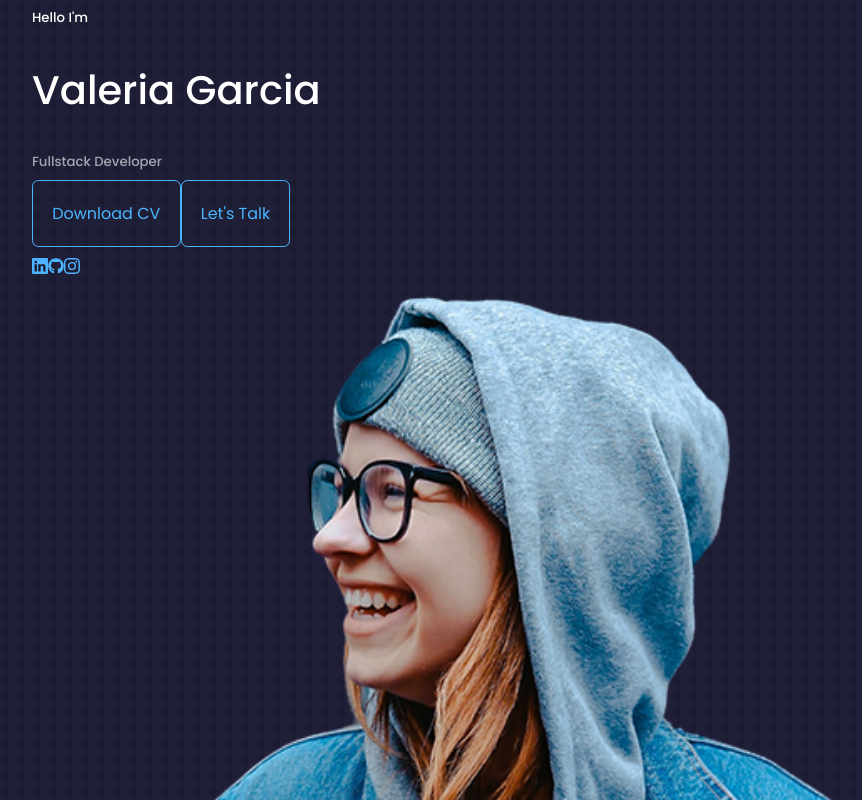
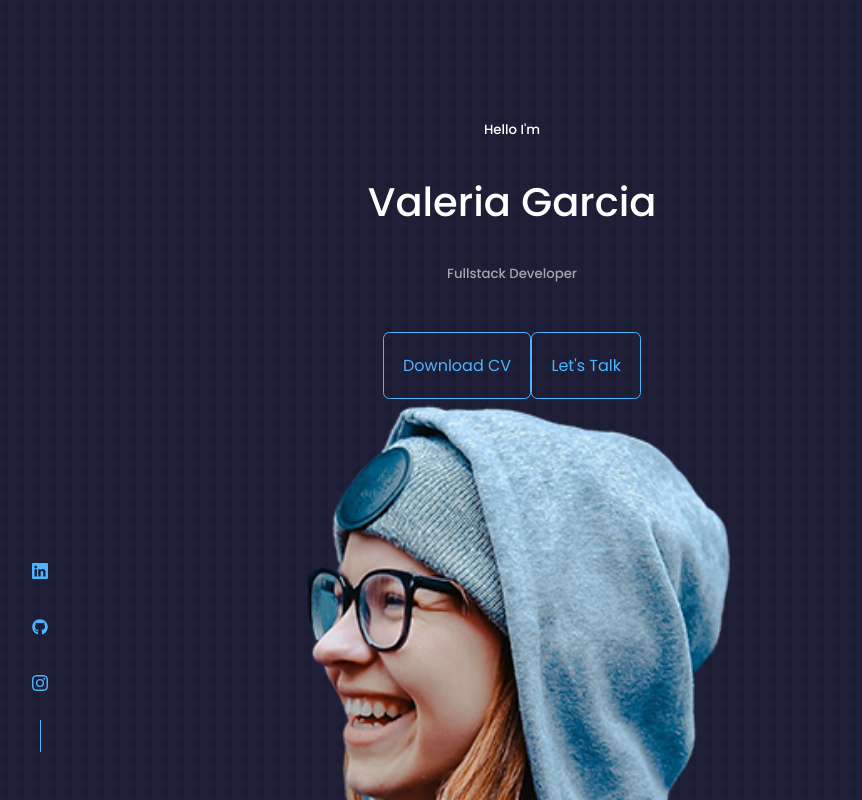
Before and after one commit to valgarciav/react-portfolio-website, a React (Create React App) app: page / in a window 1280 px wide. Shown: the top 800 px of the page, without its empty margins (128-990 px from the left). Built offline with nearby package versions, Linux system fonts and the light colour scheme; the HTML template or start-up script is replaced by a standard one.

Commit message:
header css
header socials altered. line added

```diff
--- a/src/components/header/header.css
+++ b/src/components/header/header.css
@@ -0,0 +1,38 @@
+header {
+  height: 100vh;
+  padding-top: 7rem;
+  overflow: hidden;
+}
+
+.header_container {
+  text-align: center;
+  height: 100%;
+  position: relative;
+}
+
+/* --CTA -- */
+
+.cta {
+  margin-top: 2.5rem;
+  display: flex;
+  gap: 1.2 rem;
+  justify-content: center;
+}
+
+/* --HEADER SOCIALS-- */
+.header__socials {
+  display: flex;
+  flex-direction: column;
+  align-items: center;
+  gap: 0.8rem;
+  position: absolute;
+  left: 0;
+  bottom: 3rem;
+}
+/* --LINE under HEADER SOCIALS-- */
+.header__socials::after {
+  content: "";
+  width: 1px;
+  height: 2rem;
+  background: var(--color-primary);
+}
```
